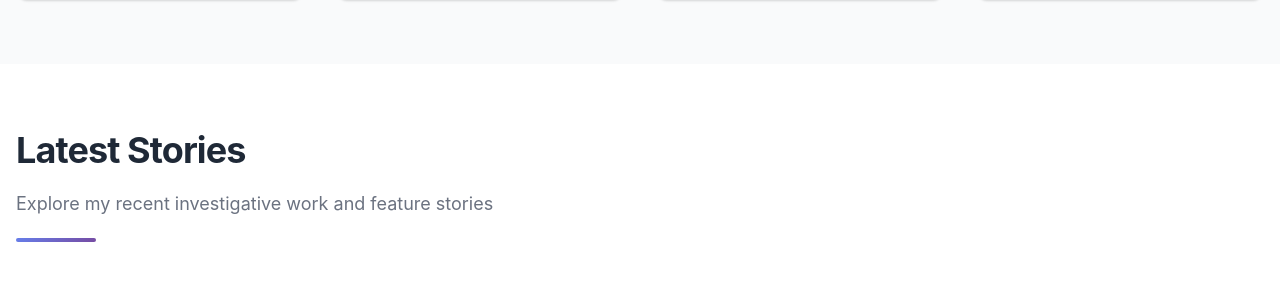
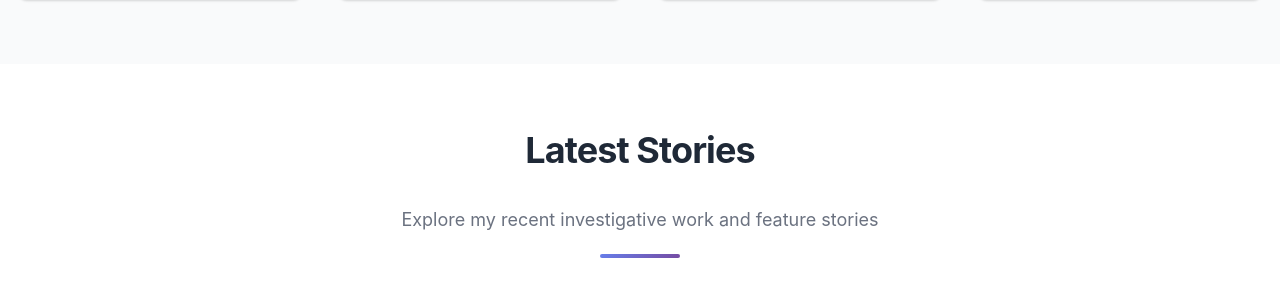
Before and after one commit to epabitra/journalist-portfolio, a React (Vite) app: page / in a window 1280 px wide. Shown: the part 1004-1293 px from the top of the page. Built offline with nearby package versions, Linux system fonts and the light colour scheme; no server answers; grey boxes are pictures that could not be loaded.

Commit message:
Add custom domain CNAME file

```diff
--- a/src/index.css
+++ b/src/index.css
@@ -841,26 +841,8 @@ a:hover {
   flex: 1;
   display: flex;
   flex-direction: column;
-  text-align: left !important;
-  direction: ltr !important;
-}
-
-.post-content * {
-  text-align: left !important;
-  direction: ltr !important;
-}
-
-.post-content h2,
-.post-content h3,
-.post-content h4,
-.post-content h5,
-.post-content h6,
-.post-content p,
-.post-content span,
-.post-content div,
-.post-content a {
-  text-align: left !important;
-  direction: ltr !important;
+  text-align: left;
+  direction: ltr;
 }
 
 .post-meta {
@@ -902,15 +884,12 @@ a:hover {
   font-size: var(--text-xl);
   margin-bottom: var(--space-3);
   line-height: var(--leading-snug);
-  text-align: left !important;
-  direction: ltr !important;
 }
 
 .post-card h2 a,
 .post-card h3 a {
   color: var(--text-primary);
   transition: color var(--transition-fast);
-  text-align: left !important;
 }
 
 .post-card h2 a:hover,
@@ -928,8 +907,6 @@ a:hover {
   margin-bottom: var(--space-4);
   flex: 1;
   line-height: var(--leading-relaxed);
-  text-align: left !important;
-  direction: ltr !important;
 }
 
 .post-tags {
@@ -1195,7 +1172,6 @@ a:hover {
   font-weight: var(--font-extrabold);
   letter-spacing: -0.02em;
   line-height: 1.1;
-  text-align: left;
 }
 
 .dark-mode .hero-text h1 {
@@ -1211,7 +1187,6 @@ a:hover {
   color: rgba(255, 255, 255, 0.95);
   margin-bottom: var(--space-6);
   font-weight: var(--font-medium);
-  text-align: left;
 }
 
 .dark-mode .hero-text .headline {
@@ -1224,7 +1199,6 @@ a:hover {
   line-height: var(--leading-relaxed);
   max-width: 600px;
   margin-bottom: var(--space-6);
-  text-align: left;
 }
 
 .dark-mode .hero-text .bio {
@@ -1799,7 +1773,7 @@ a:hover {
 }
 
 .post-header {
-  text-align: left;
+  text-align: center;
   margin-bottom: var(--space-8);
   padding-bottom: var(--space-8);
   border-bottom: 2px solid var(--border-light);
@@ -1809,7 +1783,6 @@ a:hover {
   font-size: var(--text-4xl);
   margin-bottom: var(--space-4);
   line-height: var(--leading-tight);
-  text-align: left;
 }
 
 .post-subtitle {
@@ -1818,7 +1791,6 @@ a:hover {
   font-weight: var(--font-normal);
   margin-bottom: var(--space-6);
   line-height: var(--leading-relaxed);
-  text-align: left;
 }
 
 .post-meta {
@@ -1939,13 +1911,11 @@ a:hover {
 
 .post-content {
   max-width: 800px;
-  /* margin: 0 auto; */
+  margin: 0 auto;
   padding: 0 var(--space-4);
   font-size: var(--text-lg);
   line-height: var(--leading-relaxed);
   color: var(--text-primary);
-  margin-left: 0;
-  margin-right: auto;
 }
 
 .markdown-content {
@@ -2584,7 +2554,7 @@ a:hover {
 
 .section-header {
   margin-bottom: var(--space-12);
-  text-align: left;
+  text-align: center;
   position: relative;
   padding-bottom: var(--space-6);
   animation: fadeIn 0.8s ease-out;
@@ -2594,7 +2564,8 @@ a:hover {
   content: '';
   position: absolute;
   bottom: 0;
-  left: 0;
+  left: 50%;
+  transform: translateX(-50%);
   width: 80px;
   height: 4px;
   background: var(--gradient-button);
@@ -2605,17 +2576,15 @@ a:hover {
   font-size: var(--text-4xl);
   margin-bottom: var(--space-4);
   position: relative;
-  display: block;
-  text-align: left;
+  display: inline-block;
 }
 
 .section-header p {
   font-size: var(--text-lg);
   color: var(--text-secondary);
   max-width: 700px;
-  margin: 0;
+  margin: 0 auto;
   line-height: var(--leading-relaxed);
-  text-align: left;
 }
 
 /* ============================================
```
Also changed, not shown: src/utils/mockData.js (line endings or trailing spaces), 1 other file (tests, documents, lock files or other folders).
